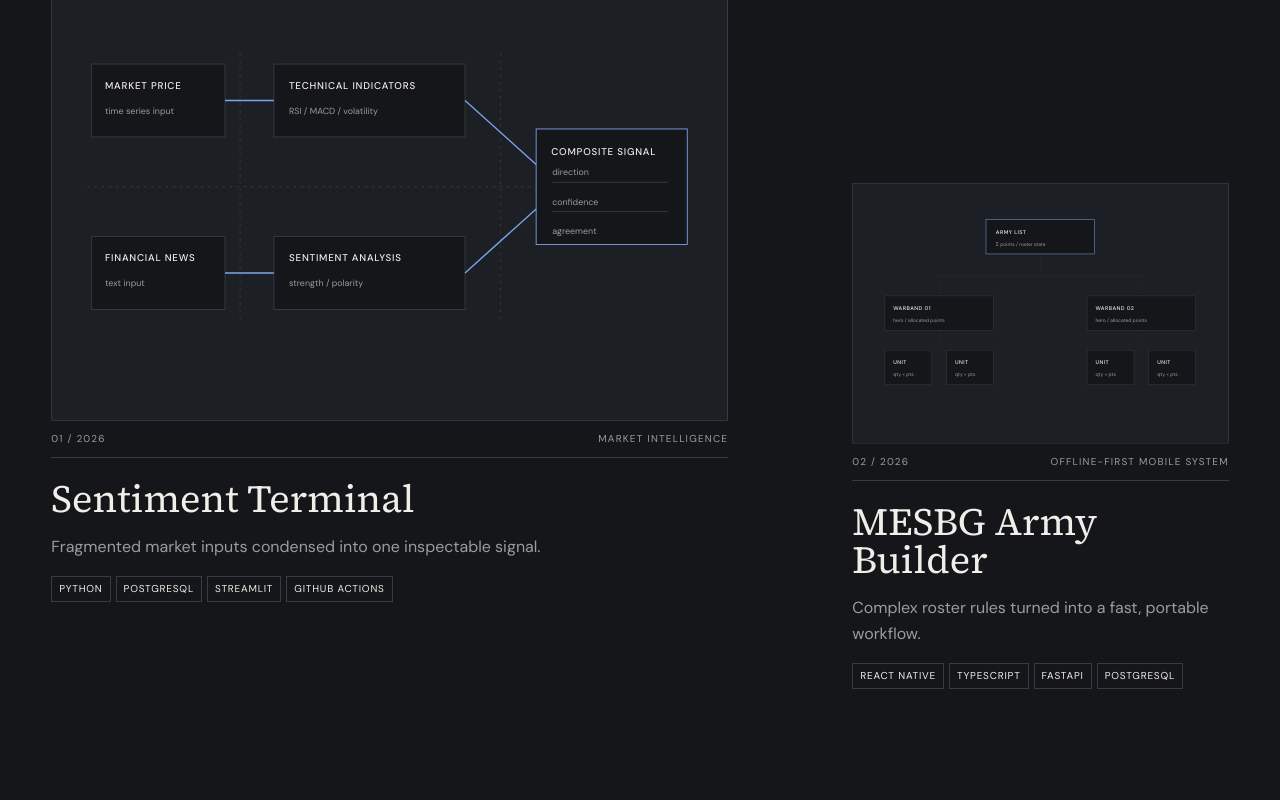
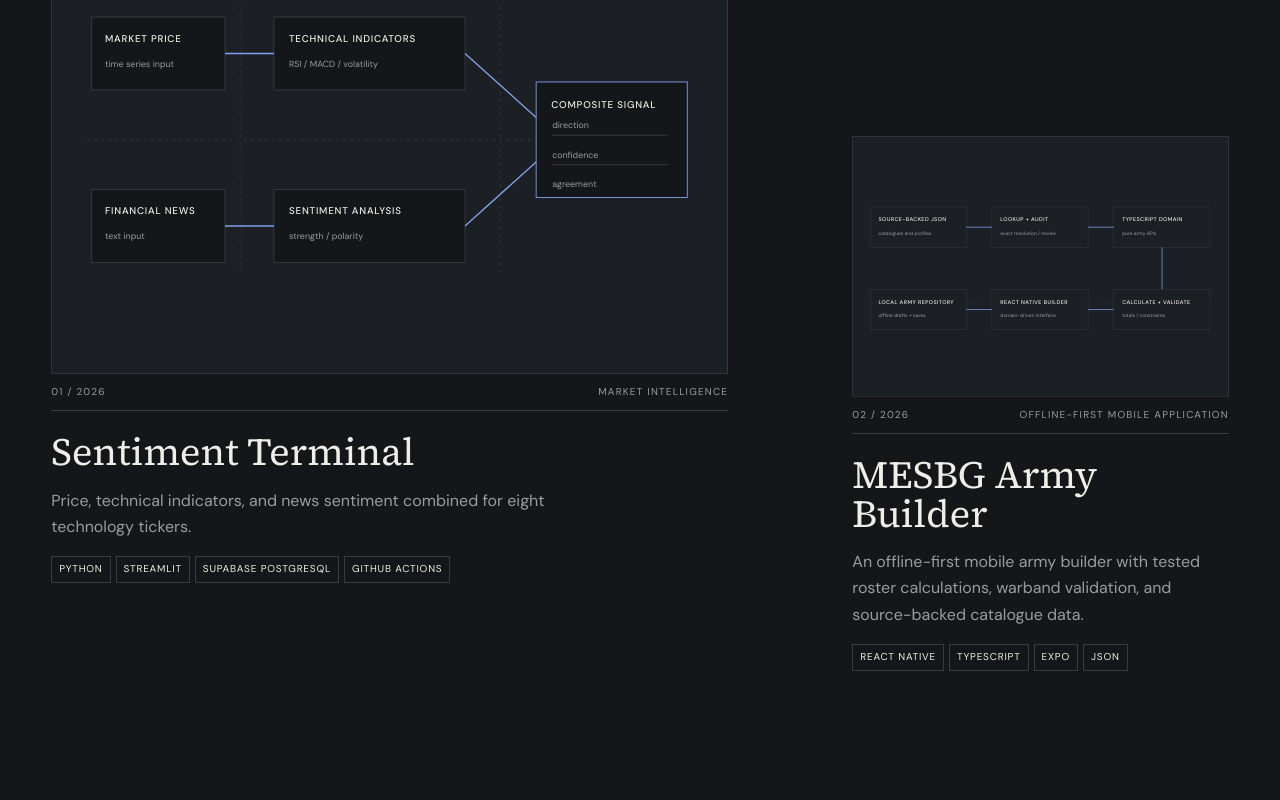
Before and after one commit to npysklyw/portfolio, a React (Vite) app: page / in a window 1280 px wide. Shown: the part 1280-2080 px from the top of the page. Built offline with nearby package versions, Linux system fonts and the light colour scheme.

Commit message:
Refine portfolio content and MESBG case study

```diff
--- a/index.html
+++ b/index.html
@@ -6,11 +6,11 @@
     <meta name="theme-color" content="#141619" />
     <meta
       name="description"
-      content="Nicholas Pysklywec is a software developer in Toronto building full-stack, mobile, machine-learning, and automation systems."
+      content="Nicholas Pysklywec is a software engineer in Toronto building full-stack, mobile, machine-learning, and automation systems."
     />
     <meta
       property="og:title"
-      content="Nicholas Pysklywec — Software Developer"
+      content="Nicholas Pysklywec — Software Engineer"
     />
     <meta
       property="og:description"
@@ -18,7 +18,7 @@
     />
     <meta property="og:type" content="website" />
     <link rel="icon" href="/favicon-32x32.png" />
-    <title>Nicholas Pysklywec — Software Developer</title>
+    <title>Nicholas Pysklywec — Software Engineer</title>
   </head>
   <body>
     <div id="root"></div>
--- a/src/Components/ProjectVisual.tsx
+++ b/src/Components/ProjectVisual.tsx
@@ -1,8 +1,13 @@
 import type { VisualKind } from "../content/types";
 
-type Props = { kind: VisualKind; label: string; image?: string };
+type Props = {
+  kind: VisualKind;
+  label: string;
+  image?: string;
+  detailed?: boolean;
+};
 
-export function ProjectVisual({ kind, label, image }: Props) {
+export function ProjectVisual({ kind, label, image, detailed = false }: Props) {
   if (image)
     return (
       <figure className="project-visual image-cover">
@@ -87,74 +92,84 @@
   if (kind === "graph")
     return (
       <svg
-        className="project-visual system-visual"
-        viewBox="0 0 760 440"
+        className="project-visual system-visual army-domain-visual"
+        viewBox={detailed ? "0 0 760 500" : "0 0 760 350"}
         role="img"
         aria-labelledby="army-title army-desc"
       >
-        <title id="army-title">MESBG army-list data structure</title>
+        <title id="army-title">MESBG Army Builder system architecture</title>
         <desc id="army-desc">
-          An army contains warbands led by heroes, each connected to units and
-          contributing to a total points allocation.
+          Source-backed JSON catalogues pass through exact lookup and structural
+          auditing into a TypeScript army domain. Calculation and validation
+          feed the React Native builder, and a local repository stores armies
+          offline.
         </desc>
-        <g className="roster-root">
-          <rect x="270" y="30" width="220" height="70" />
-          <text x="290" y="59">
-            ARMY LIST
+        <g className="system-guide">
+          <path d="M35 250H725" />
+        </g>
+        <g className="system-node">
+          <rect x="35" y="55" width="195" height="82" />
+          <text x="52" y="84">
+            SOURCE-BACKED JSON
           </text>
-          <text className="detail" x="290" y="83">
-            Σ points / roster state
+          <text className="detail" x="52" y="112">
+            catalogues and profiles
+          </text>
+          <rect x="282" y="55" width="195" height="82" />
+          <text x="299" y="84">
+            LOOKUP + AUDIT
+          </text>
+          <text className="detail" x="299" y="112">
+            exact resolution / review
+          </text>
+          <rect x="529" y="55" width="195" height="82" />
+          <text x="546" y="84">
+            TYPESCRIPT DOMAIN
+          </text>
+          <text className="detail" x="546" y="112">
+            pure army APIs
+          </text>
+          <rect x="529" y="222" width="195" height="82" />
+          <text x="546" y="251">
+            CALCULATE + VALIDATE
+          </text>
+          <text className="detail" x="546" y="279">
+            totals / constraints
+          </text>
+          <rect x="282" y="222" width="195" height="82" />
+          <text x="299" y="251">
+            REACT NATIVE BUILDER
+          </text>
+          <text className="detail" x="299" y="279">
+            domain-driven interface
+          </text>
+          <rect x="35" y="222" width="195" height="82" />
+          <text x="52" y="251">
+            LOCAL ARMY REPOSITORY
+          </text>
+          <text className="detail" x="52" y="279">
+            offline drafts + saves
           </text>
         </g>
-        <g className="roster-lines">
-          <path d="M380 100v45M175 145h410M175 145v40M585 145v40M175 255v40M585 255v40" />
+        <g className="system-arrow army-flow-arrows">
+          <path d="M230 96h52M477 96h52M627 137v85M529 263h-52M282 263h-52" />
         </g>
-        <g className="system-node">
-          <rect x="65" y="185" width="220" height="70" />
-          <text x="82" y="214">
-            WARBAND 01
-          </text>
-          <text className="detail" x="82" y="238">
-            hero / allocated points
-          </text>
-          <rect x="65" y="295" width="95" height="70" />
-          <text x="82" y="324">
-            UNIT
-          </text>
-          <text className="detail" x="82" y="348">
-            qty × pts
-          </text>
-          <rect x="190" y="295" width="95" height="70" />
-          <text x="207" y="324">
-            UNIT
-          </text>
-          <text className="detail" x="207" y="348">
-            qty × pts
-          </text>
-        </g>
-        <g className="system-node">
-          <rect x="475" y="185" width="220" height="70" />
-          <text x="492" y="214">
-            WARBAND 02
-          </text>
-          <text className="detail" x="492" y="238">
-            hero / allocated points
-          </text>
-          <rect x="475" y="295" width="95" height="70" />
-          <text x="492" y="324">
-            UNIT
-          </text>
-          <text className="detail" x="492" y="348">
-            qty × pts
-          </text>
-          <rect x="600" y="295" width="95" height="70" />
-          <text x="617" y="324">
-            UNIT
-          </text>
-          <text className="detail" x="617" y="348">
-            qty × pts
-          </text>
-        </g>
+        {detailed && (
+          <g className="diagram-notes">
+            <text x="35" y="374">
+              VERIFIED DOMAIN OUTPUTS
+            </text>
+            <text className="detail" x="35" y="407">
+              points + model totals / break value / bow allowance
+            </text>
+            <text className="detail" x="35" y="438">
+              warband capacity / mandatory leaders / General assignment
+            </text>
+            <text className="detail" x="35" y="469">
+              wargear + upgrades / saved-draft reconciliation
+            </text>
+          </g>
+        )}
       </svg>
     );
   if (kind === "pose")
--- a/src/content/projects.ts
+++ b/src/content/projects.ts
@@ -37,46 +37,55 @@
     "2026",
     "Market intelligence",
     "A scheduled data pipeline combining price action and financial-news sentiment.",
-    ["Python", "PostgreSQL", "Streamlit", "GitHub Actions"],
+    ["Python", "Streamlit", "Supabase PostgreSQL", "GitHub Actions"],
     {
       featured: true,
       visual: "signal",
       role: "Design & development",
       status: "Live",
       outcome:
-        "Fragmented market inputs condensed into one inspectable signal.",
+        "Price, technical indicators, and news sentiment combined for eight technology tickers.",
       demo: "https://sentient-tracker-f6bj9pide5x4k2pc4mwd7s.streamlit.app/",
       github: "https://github.com/npysklyw/sentiment-terminal",
       context:
-        "Market indicators and news sentiment often live in separate tools. This project collects, normalizes, and presents both as a single explainable view without disguising uncertainty.",
+        "Market indicators and news sentiment often live in separate tools. This project collects yfinance market data and Alpha Vantage news sentiment for eight technology tickers, then presents the results in one dashboard.",
       contribution: [
-        "Designed scheduled ingestion",
-        "Implemented technical indicators",
-        "Modelled the Postgres layer",
-        "Built dashboard views",
+        "Scheduled four weekday GitHub Actions ingestion runs",
+        "Calculated RSI, MACD, short-term returns, and realized volatility",
+        "Stored prices, sentiment, indicators, and signals in Supabase PostgreSQL",
+        "Built Streamlit comparison, heatmap, and asset-detail views",
       ],
       decisions: [
         {
-          title: "Make the score inspectable",
+          title: "Keep inputs beside the signal",
           detail:
-            "Inputs remain visible rather than becoming an opaque recommendation.",
+            "Price history, technical indicators, news sentiment, and extracted keywords remain available beside the composite output.",
         },
         {
           title: "Separate direction and confidence",
           detail:
-            "Signal direction and input agreement are communicated independently.",
+            "The volume-adjusted signal weights news sentiment, five-day momentum, RSI, and MACD direction; confidence separately considers input strength, alignment, change, and volatility.",
         },
       ],
       system: {
         summary:
-          "A scheduled pipeline turns market and news inputs into stored, inspectable dashboard outputs.",
+          "Four weekday GitHub Actions runs collect data for eight tickers, calculate indicators and sentiment signals, store the results in Supabase PostgreSQL, and feed a Streamlit dashboard.",
         stages: [
-          { label: "Data sources", detail: "Price and financial-news inputs" },
-          { label: "Scheduled ingestion", detail: "GitHub Actions pipeline" },
-          { label: "Analysis", detail: "Indicators and sentiment" },
-          { label: "Composite signal", detail: "Direction and confidence" },
-          { label: "Supabase", detail: "PostgreSQL storage" },
-          { label: "Dashboard", detail: "Streamlit views" },
+          { label: "Data sources", detail: "yfinance and Alpha Vantage" },
+          {
+            label: "Scheduled ingestion",
+            detail: "Four weekday GitHub Actions runs",
+          },
+          {
+            label: "Analysis",
+            detail: "RSI, MACD, returns, volatility, sentiment",
+          },
+          {
+            label: "Composite signal",
+            detail: "Weighted direction and separate confidence",
+          },
+          { label: "Supabase", detail: "PostgreSQL persistence" },
+          { label: "Dashboard", detail: "Streamlit and Plotly views" },
         ],
       },
       reflection:
@@ -87,56 +96,99 @@
     "mesbg-army-builder",
     "MESBG Army Builder",
     "2026",
-    "Offline-first mobile system",
-    "A cross-platform companion for constructing and managing tabletop armies.",
-    ["React Native", "TypeScript", "FastAPI", "PostgreSQL"],
+    "Offline-first mobile application",
+    "An offline-first React Native army builder that turns complex roster data and game constraints into a structured, testable list-building workflow.",
+    [
+      "React Native",
+      "TypeScript",
+      "Expo",
+      "JSON",
+      "Offline persistence",
+      "Automated testing",
+    ],
     {
       featured: true,
       visual: "graph",
       role: "Product & engineering",
-      status: "In development",
-      outcome: "Complex roster rules turned into a fast, portable workflow.",
-      demo: "https://youtube.com/shorts/nFZo2IQNDMg",
+      status: "Active development",
+      outcome:
+        "An offline-first mobile army builder with tested roster calculations, warband validation, and source-backed catalogue data.",
+      demo: "https://youtu.be/wost05aqULY",
+      demoLabel: "Demo video",
       github: "https://github.com/npysklyw/mesbg-companion",
       context:
-        "Manual army-list management is slow and error-prone. The product translates interconnected faction and unit rules into structured data and immediate feedback.",
+        "Manual army building involves more than adding point values. Rosters contain heroes, warbands, warriors, equipment, upgrades, capacity limits, mandatory leaders, and army-specific exceptions. The project converts that interconnected information into structured catalogue data and a mobile workflow that remains useful offline.",
       contribution: [
-        "Designed the mobile interaction model",
-        "Created the JSON-driven unit schema",
-        "Implemented filtering and state tracking",
+        "Built and refactored the React Native and Expo army-building interface",
+        "Extracted roster calculations into pure TypeScript domain APIs",
+        "Implemented reusable validation for warband capacity, mandatory leaders, General assignment, Independent Heroes, and bow limits",
+        "Added offline saved-army persistence and catalogue reconciliation through LocalArmyRepository",
+        "Replaced hand-maintained category mapping with exact lookup across active catalogues",
+        "Added automated domain tests, builder-reachability checks, and source-catalogue auditing",
+        "Corrected Army of Dale profiles and construction requirements against source material",
       ],
       decisions: [
         {
-          title: "Local-first core",
+          title: "Separate domain logic from UI",
           detail:
-            "List construction works without a connection; sync remains an enhancement.",
+            "Roster calculations and validation use pure TypeScript APIs rather than living inside React components. The rules can be tested independently while the interface evolves.",
         },
         {
-          title: "Rules as data",
+          title: "Audit catalogue correctness",
           detail:
-            "Content is separated from presentation so armies can evolve independently.",
+            "Exact catalogue lookup and automated audits surface unreachable armies, missing collections, zero-cost crew profiles, and other records that still need review.",
+        },
+        {
+          title: "Reconcile stored armies",
+          detail:
+            "Saved drafts are matched against current catalogue entries so corrected requirements and selectable profiles can be applied without assuming old records remain valid forever.",
         },
       ],
+      evidence: {
+        title: "Army of Dale correction",
+        detail:
+          "Source review corrected hero and warrior profiles, represented mandatory selection separately from General assignment, moved the Windlance into the selectable warrior catalogue, and reconciled saved drafts with the corrected data.",
+      },
       system: {
         summary:
-          "The working product is local-first. Cloud synchronization is planned and is not presented as shipped.",
+          "Source-backed catalogue data flows through lookup and audit tooling into a tested TypeScript domain layer. React Native components consume that layer, while LocalArmyRepository keeps working and saved armies available offline.",
         stages: [
           {
-            label: "React Native app",
-            detail: "List building and in-game state",
+            label: "JSON catalogues",
+            detail: "Armies, heroes, warriors, wargear, and upgrades",
           },
-          { label: "Roster data", detail: "JSON-driven factions and units" },
-          { label: "Local state", detail: "Filtering and unit tracking" },
-          { label: "FastAPI", detail: "Cloud-sync service", status: "planned" },
           {
-            label: "PostgreSQL",
-            detail: "Persistent accounts and lists",
-            status: "planned",
+            label: "Catalogue lookup",
+            detail: "Exact army resolution across active catalogues",
+          },
+          {
+            label: "Structural audit",
+            detail: "Reachability and suspicious-record checks",
+          },
+          {
+            label: "TypeScript domain",
+            detail: "Roster calculation and reusable validation",
+          },
+          {
+            label: "React Native builder",
+            detail: "UI renders and modifies domain state",
+          },
+          {
+            label: "LocalArmyRepository",
+            detail: "Offline drafts, saved armies, and reconciliation",
           },
         ],
       },
+      verification: [
+        "57 domain and storage tests passed",
+        "TypeScript type checking passed",
+        "ESLint completed with 0 errors and 14 warnings",
+        "111 active armies resolved with 0 builder-reachability failures",
+        "Source comparison retained 26 cases for human review",
+        "Expo SDK 57 web export completed across 16 static routes",
+      ],
       reflection:
-        "Next: formal roster validation before expanding cloud features.",
+        "The current focus is reliable local list building and catalogue correctness. Structural checks still flag unusual profiles and source-comparison cases for human review. A development-only FastAPI and PostgreSQL backup slice exists, but authentication, stronger saved-list migrations, and production-ready multi-device synchronization remain planned.",
     },
   ),
   common(
@@ -153,7 +205,6 @@
       outcome:
         "An earlier study in pose capture, movement comparison, and mobile feedback.",
       demo: "https://www.youtube.com/watch?v=k6BvWMPDjgU",
-      github: "https://github.com/axrios/Assignment4-Bigbase",
       context:
         "This university capstone explored whether pose keypoints could provide useful feedback on exercise form across mobile devices and a containerized service.",
       contribution: [
@@ -210,7 +261,6 @@
     "A decentralized peer-to-peer image discovery network with custom packet routing.",
     ["JavaScript", "Networking", "P2P"],
     {
-      publicArchive: true,
       visual: "network",
       demo: "https://github.com/npysklyw/Computer_Network_Applications/tree/main/assignment_three",
     },
@@ -280,6 +330,5 @@
 ];
 export const featuredProjects = projects.filter((p) => p.featured);
 export const earlierStudies = projects.filter((p) => p.study);
-export const publicArchive = projects.filter((p) => p.publicArchive);
 export const getProject = (slug?: string) =>
   projects.find((p) => p.slug === slug);
--- a/src/content/types.ts
+++ b/src/content/types.ts
@@ -18,14 +18,16 @@
   visual: VisualKind;
   featured: boolean;
   study?: boolean;
-  publicArchive?: boolean;
   coverImage?: string;
   demo?: string;
+  demoLabel?: string;
   github?: string;
   context: string;
   contribution: string[];
   decisions: { title: string; detail: string }[];
+  evidence?: { title: string; detail: string };
   system?: { summary: string; stages: SystemStage[] };
+  verification?: string[];
   reflection: string;
 }
 export interface Experience {
--- a/src/styles/global.css
+++ b/src/styles/global.css
@@ -10,6 +10,8 @@
   --margin: clamp(20px, 4vw, 72px);
   --serif: "Source Serif 4", Georgia, serif;
   --sans: "DM Sans", Arial, sans-serif;
+  --copy-size: 1rem;
+  --copy-leading: 1.65;
   font-synthesis: none;
   color-scheme: dark;
 }
@@ -24,8 +26,8 @@
   background: var(--paper);
   color: var(--ink);
   font-family: var(--sans);
-  font-size: 16px;
-  line-height: 1.6;
+  font-size: var(--copy-size);
+  line-height: var(--copy-leading);
 }
 a {
   color: inherit;
@@ -117,8 +119,7 @@
   letter-spacing: -0.035em;
   margin: 0;
 }
-.hero h1 em,
-.about-header h1 em {
+.hero h1 em {
   color: var(--oxide);
   font-weight: 400;
 }
@@ -311,7 +312,6 @@
   color: var(--oxide);
 }
 .project-card > p {
-  color: var(--muted);
   max-width: 520px;
 }
 .stack {
@@ -332,7 +332,7 @@
   gap: 24px;
 }
 .prose {
-  font: 400 23px/1.5 var(--serif);
+  max-width: 620px;
 }
 .capability-list {
   list-style: none;
@@ -370,7 +370,6 @@
   font: 400 24px var(--serif);
 }
 .ledger article > p {
-  color: var(--muted);
   max-width: 600px;
 }
 .archive-list > a {
@@ -416,10 +415,6 @@
   grid-template-columns: 8fr 4fr;
   gap: 24px;
 }
-.footer h2 em {
-  color: var(--oxide);
-  font-weight: 400;
-}
 .footer-links {
   display: flex;
   flex-direction: column;
@@ -436,8 +431,8 @@
   padding: 0 var(--margin);
 }
 .page-header {
-  min-height: 70vh;
-  padding: 100px 0;
+  min-height: 60vh;
+  padding: 82px 0;
   display: grid;
   grid-template-columns: 8fr 4fr;
   align-items: end;
@@ -452,8 +447,8 @@
   padding-bottom: 150px;
 }
 .about-header {
-  min-height: 85vh;
-  padding: 110px 0;
+  min-height: 72vh;
+  padding: 90px 0;
   display: grid;
   grid-template-columns: 8fr 4fr;
   gap: 24px;
@@ -466,18 +461,7 @@
   font-size: clamp(50px, 6vw, 90px);
 }
 .about-header > div {
-  font: 400 20px/1.55 var(--serif);
-}
-.principles {
-  display: grid;
-  grid-template-columns: 2fr repeat(3, 3fr);
-  gap: 24px;
-}
-.principles h2 {
-  font-size: 36px;
-}
-.principles p {
-  color: var(--muted);
+  max-width: 560px;
 }
 .back-link {
   display: inline-block;
@@ -498,8 +482,7 @@
   margin: 0;
 }
 .case-outcome {
-  font: 400 22px/1.45 var(--serif);
-  color: var(--muted);
+  max-width: 560px;
 }
 .case-links {
   display: flex;
@@ -514,9 +497,23 @@
   margin-bottom: 45px;
 }
 .large-copy {
-  font: 400 clamp(26px, 3vw, 44px)/1.35 var(--serif);
-  max-width: 1000px;
+  max-width: 780px;
   margin: 0;
+}
+
+.project-card > p,
+.section-heading > p:last-child,
+.index-heading > p:last-child,
+.prose,
+.about-header > div,
+.case-outcome,
+.large-copy,
+.architecture-intro > p,
+.architecture-flow p,
+.decision-grid p,
+.ledger article > p {
+  font: 400 var(--copy-size) / var(--copy-leading) var(--sans);
+  color: var(--muted);
 }
 .split {
   display: grid;
@@ -635,8 +632,7 @@
     min-height: 0;
   }
   .practice,
-  .recognition,
-  .principles {
+  .recognition {
     grid-template-columns: 1fr;
   }
   .ledger article {
@@ -663,7 +659,7 @@
   .page-header,
   .about-header {
     min-height: auto;
-    padding: 80px 0;
+    padding: 64px 0;
     grid-template-columns: 1fr;
   }
   .page-header h1,
@@ -994,23 +990,6 @@
 .earlier-study .project-visual {
   aspect-ratio: 1.8;
 }
-.future-slot {
-  margin: 0 var(--margin) 110px;
-  padding: 22px 0;
-  border-top: 1px solid var(--rule);
-  display: grid;
-  grid-template-columns: 3fr 6fr 3fr;
-  gap: 24px;
-  color: var(--muted);
-}
-.future-slot span {
-  font-size: 10px;
-  text-transform: uppercase;
-  letter-spacing: 0.14em;
-}
-.future-slot p {
-  margin: 0;
-}
 .system-visual .system-guide path,
 .system-visual .roster-lines path {
   stroke: var(--rule);
@@ -1049,6 +1028,21 @@
   fill: none;
   stroke: var(--oxide);
   stroke-width: 1.5;
+}
+.army-domain-visual .system-node rect {
+  fill: var(--raised);
+}
+.diagram-notes text {
+  font: 500 11px var(--sans);
+  text-anchor: start;
+  letter-spacing: 0.1em;
+  fill: var(--oxide);
+}
+.diagram-notes text.detail {
+  font-weight: 400;
+  font-size: 11px;
+  letter-spacing: 0;
+  fill: var(--muted);
 }
 .feedback-mark circle {
   fill: none;
@@ -1133,6 +1127,33 @@
   border: 1px dashed var(--muted);
   padding: 2px 5px;
 }
+.case-evidence {
+  margin-top: 48px;
+  padding: 28px 0 0 50%;
+  border-top: 1px solid var(--rule);
+}
+.case-evidence h3 {
+  font: 400 28px var(--serif);
+  margin: 0 0 12px;
+}
+.case-evidence > p:last-child {
+  color: var(--muted);
+  max-width: 620px;
+}
+.verification-section {
+  display: grid;
+  grid-template-columns: 5fr 7fr;
+  gap: 24px;
+}
+.verification-section ul {
+  list-style: none;
+  margin: 0;
+  padding: 0;
+}
+.verification-section li {
+  border-top: 1px solid var(--rule);
+  padding: 15px 0;
+}
 @media (max-width: 800px) {
   .hero-v2 {
     padding-top: 32px;
@@ -1172,8 +1193,7 @@
     grid-column: 1/-1;
     margin: 0;
   }
-  .index-heading,
-  .future-slot {
+  .index-heading {
     grid-template-columns: 1fr;
     margin-bottom: 50px;
   }
@@ -1182,6 +1202,12 @@
     margin: 0;
   }
   .architecture-section {
+    grid-template-columns: 1fr;
+  }
+  .case-evidence {
+    padding-left: 0;
+  }
+  .verification-section {
     grid-template-columns: 1fr;
   }
   .architecture-flow li {
```
Also changed, not shown: src/Components/Footer.tsx (+2 -6 lines), src/Components/SiteHeader.tsx (+6 -1 lines), src/Pages/AboutPage.tsx (+2 -27 lines), src/Pages/HomePage.tsx (+11 -42 lines), src/Pages/ProjectPage.tsx (+30 -10 lines), src/Pages/WorkPage.tsx (+9 -44 lines), 1 other file (tests, documents, lock files or other folders).
